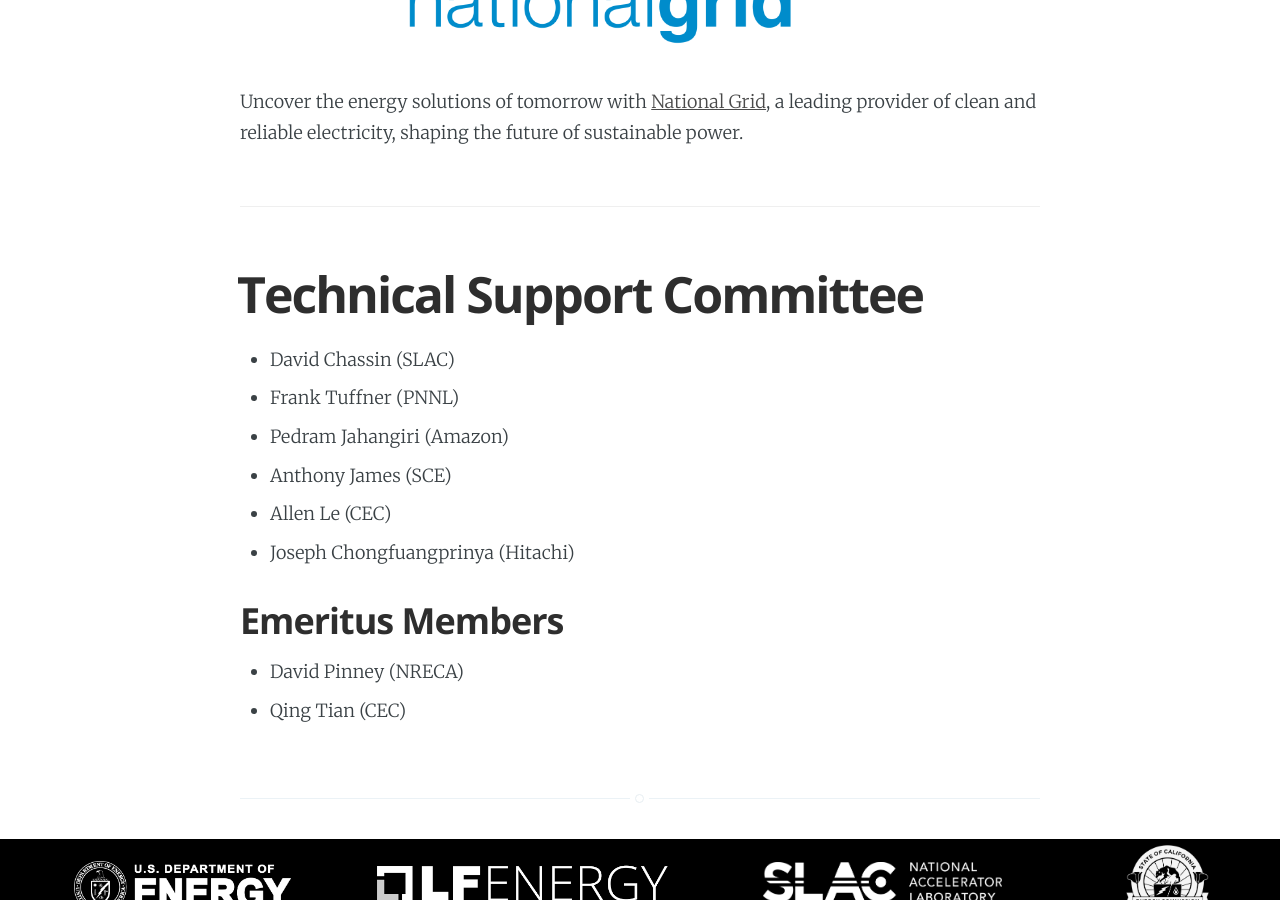
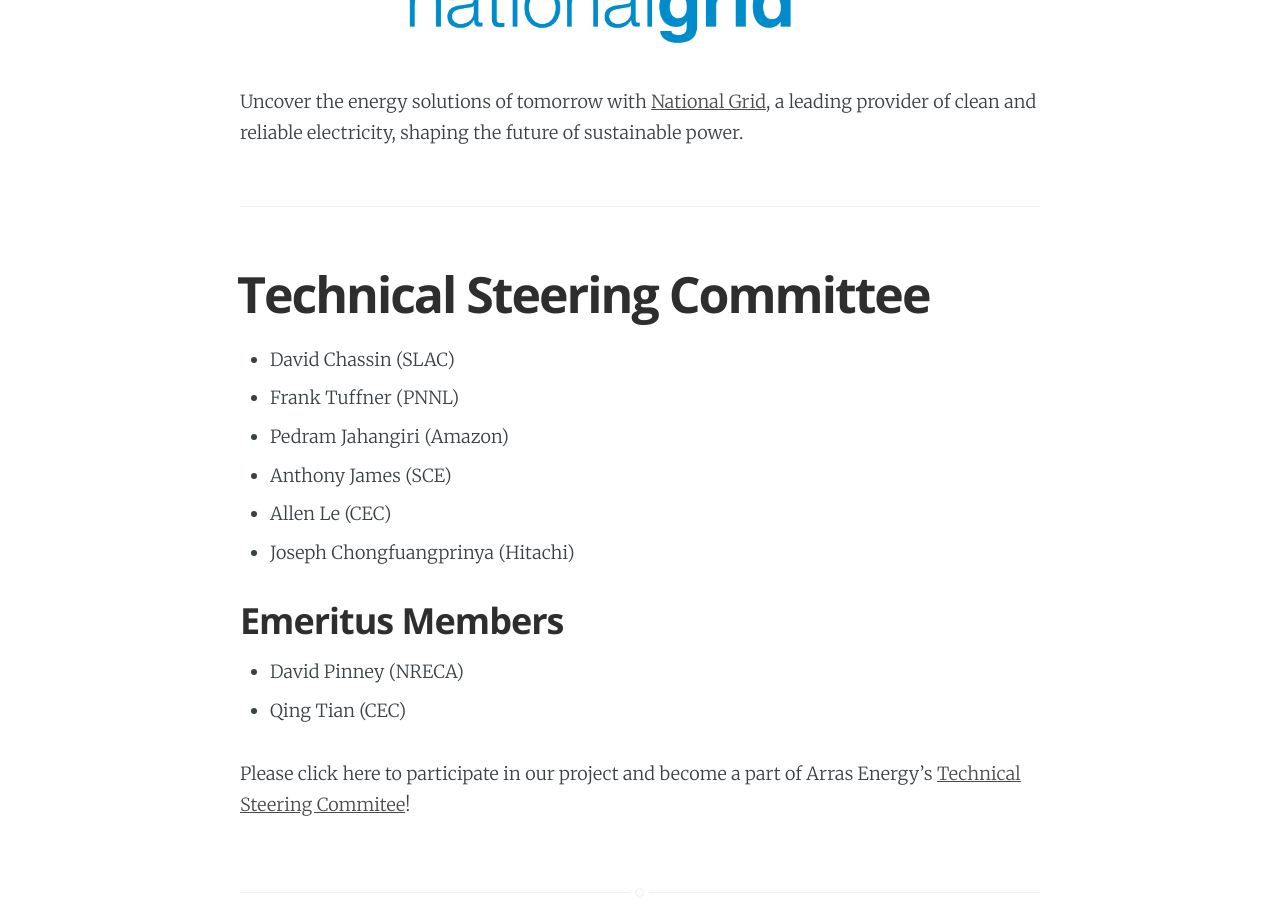
Before and after one commit to arras-energy/static-website, a Jekyll site: the page built from Partnerships/index.md, in a window 1280 px wide and 900 px high, scrolled down 4651 px. Built offline with Jekyll 4.4.1, drawn with Linux system fonts in a browser that asks for light colours; nearby versions of some CDN libraries.

Commit message:
Update index.md
@dchassin

Signed-off-by: Melody Nguyen <128001866+melodyxnguyen@users.noreply.github.com>

```diff
--- a/Partnerships/index.md
+++ b/Partnerships/index.md
@@ -69,7 +69,7 @@
 
 ____
 
-# Technical Support Committee
+# Technical Steering Committee
 - David Chassin (SLAC)
 - Frank Tuffner (PNNL)
 - Pedram Jahangiri (Amazon)
@@ -80,6 +80,9 @@
 ## Emeritus Members
 - David Pinney (NRECA)
 - Qing Tian (CEC)
+
+
+Please click here to participate in our project and become a part of Arras Energy's [Technical Steering Commitee](https://github.com/arras-energy/tsc){:target="_blank"}!
 
 [PNNL]: https://www.pnnl.gov/
 [Hitachi]: https://www.hitachi.com/sustainability/index.html
```
